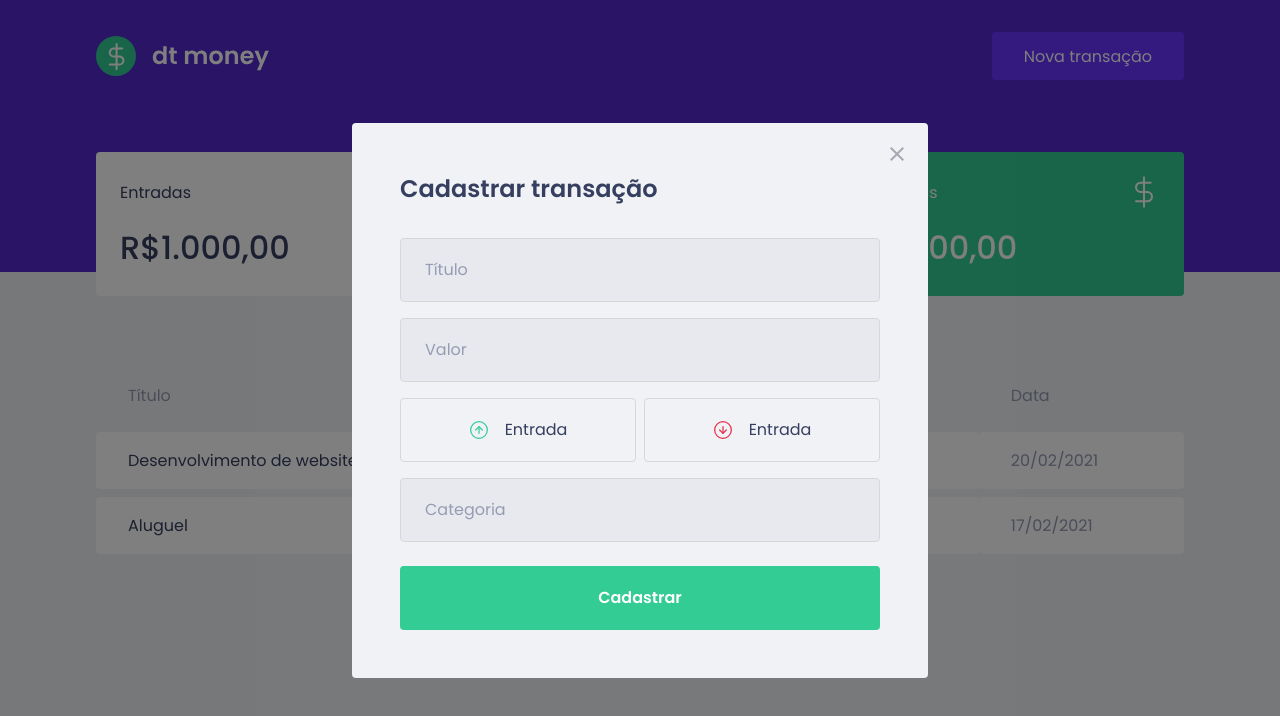
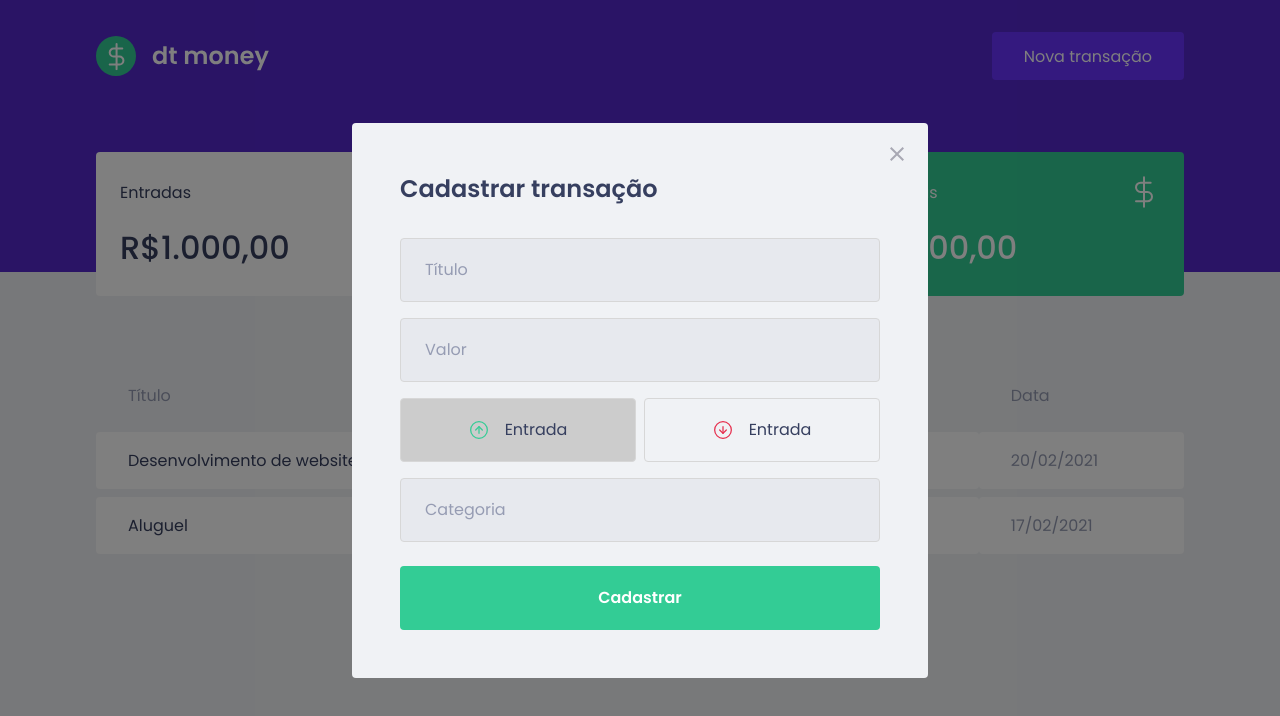
Before and after one commit to brunofray/dtmoney, a React (Create React App) app: page / in a window 1280 px wide. Both pictures are taken after a click on the button "Nova transação". Shown: the top 716 px of the page. Built offline with nearby package versions, Linux system fonts and the light colour scheme; no server answers; what miragejs would draw is missing.

Commit message:
Funcionamento dos Botões

```diff
--- a/src/components/NewTransactionModal/index.tsx
+++ b/src/components/NewTransactionModal/index.tsx
@@ -2,7 +2,8 @@ import Modal from 'react-modal';
 import incomeImg from '../../assets/income.svg';
 import outcomeImg from '../../assets/outcome.svg';
 import closeImg from '../../assets/close.svg';
-import { Container, TransactionTypeContainer } from './styles';
+import { Container, TransactionTypeContainer, RadioBox } from './styles';
+import { useState } from 'react';
 
 interface NewTransactionModalProps {
   isOpen: boolean;
@@ -10,6 +11,8 @@ interface NewTransactionModalProps {
 }
 
 export function NewTransactionModal({ isOpen, onRequestClose }: NewTransactionModalProps) {
+
+  const [type, setType] = useState('deposit');
 
   return (
     <Modal
@@ -38,19 +41,23 @@ export function NewTransactionModal({ isOpen, onRequestClose }: NewTransactionMo
           />
 
           <TransactionTypeContainer>
-            <button
+            <RadioBox
               type="button"
+              onClick={() => { setType('deposit') }}
+              isActive={type === 'deposit'}
             >
               <img src={incomeImg} alt="Entrada"/>
               <span>Entrada</span>
-            </button>
+            </RadioBox>
 
-            <button
+            <RadioBox
               type="button"
+              onClick={() => { setType('withdraw') }}
+              isActive={type === 'withdraw'}
             >
               <img src={outcomeImg} alt="Saída"/>
               <span>Entrada</span>
-            </button>
+            </RadioBox>
           </TransactionTypeContainer>
 
           <input
--- a/src/components/NewTransactionModal/styles.ts
+++ b/src/components/NewTransactionModal/styles.ts
@@ -54,13 +54,18 @@ export const TransactionTypeContainer = styled.div`
   display: grid;
   grid-template-columns: 1fr 1fr;
   gap: 0.5rem;
+`;
 
-  button {
-    height: 4rem;
+interface RadioBoxProps {
+  isActive: boolean;
+}
+
+export const RadioBox = styled.button<RadioBoxProps>`
+  height: 4rem;
     border: 1px solid #D7D7D7;
     border-radius: 0.25rem;
 
-    background: transparent;
+    background: ${(props) => props.isActive ? '#ccc' : 'transparent'};
 
     display: flex;
     align-items: center;
@@ -83,5 +88,4 @@ export const TransactionTypeContainer = styled.div`
       font-size: 1rem;
       color: var(--text-title);
     }
-  }
 `;
```
